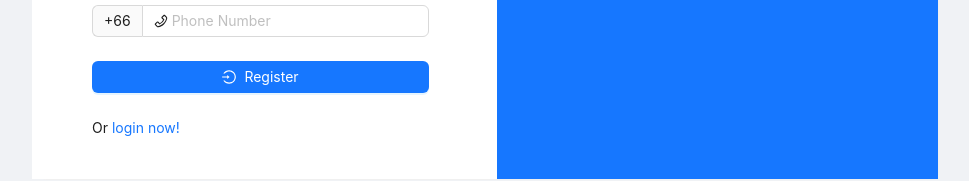
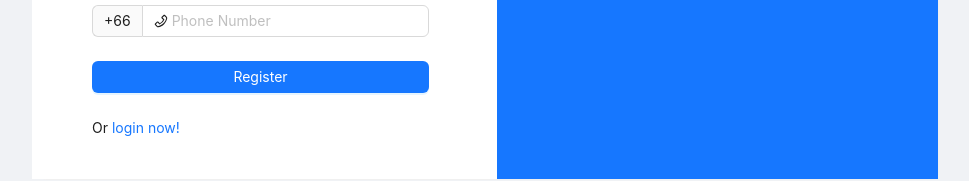
Before and after one commit to Wuttiwat2001/vue-event-registration, a Vue app: page /register in a window 1280 px wide. Shown: the part 513-694 px from the top of the page, without its empty margins (151-1120 px from the left). Built offline with nearby package versions, Linux system fonts and the light colour scheme.

Commit message:
clear icon login

```diff
--- a/src/views/user/Register.vue
+++ b/src/views/user/Register.vue
@@ -3,7 +3,6 @@ import { reactive } from "vue";
 import {
   UserOutlined,
   LockOutlined,
-  LoginOutlined,
   PhoneOutlined,
 } from "@ant-design/icons-vue";
 import { useAuthStore } from "@/stores/useAuthStore";
@@ -220,7 +219,6 @@ const validatePhone = (rule, value) => {
                   html-type="submit"
                   block
                 >
-                  <LoginOutlined />
                   Register
                 </a-button>
               </a-form-item>
```
